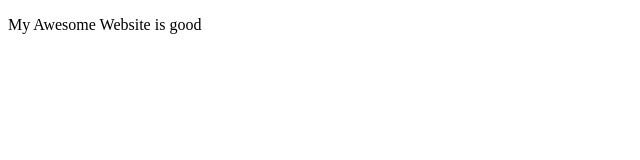
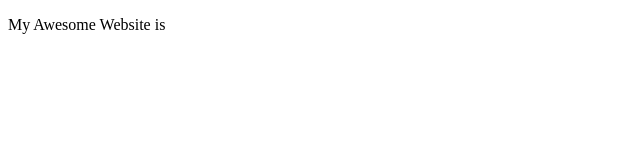
Before and after one commit to yimujawar7447-creator/git-tutorial-beginners, a plain HTML site: page index.html in a window 1280 px wide. Shown: the full height of the page, 0-640 px from the left. Drawn offline with Linux system fonts and the light colour scheme.

Commit message:
Updated index

```diff
--- a/index.html
+++ b/index.html
@@ -7,7 +7,7 @@
 </head>
 <body>
     <p>
-        My Awesome Website is good
+        My Awesome Website is
     </p>
 </body>
 </html>
```
